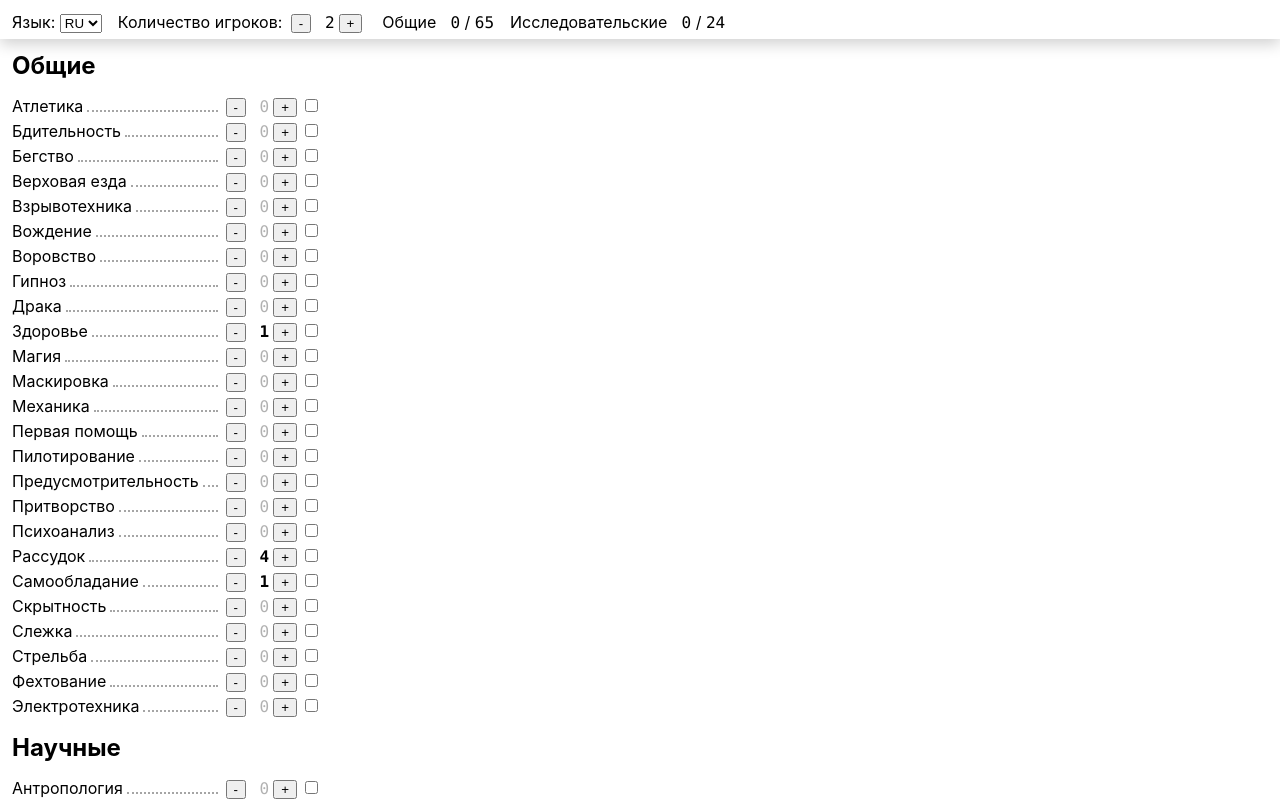
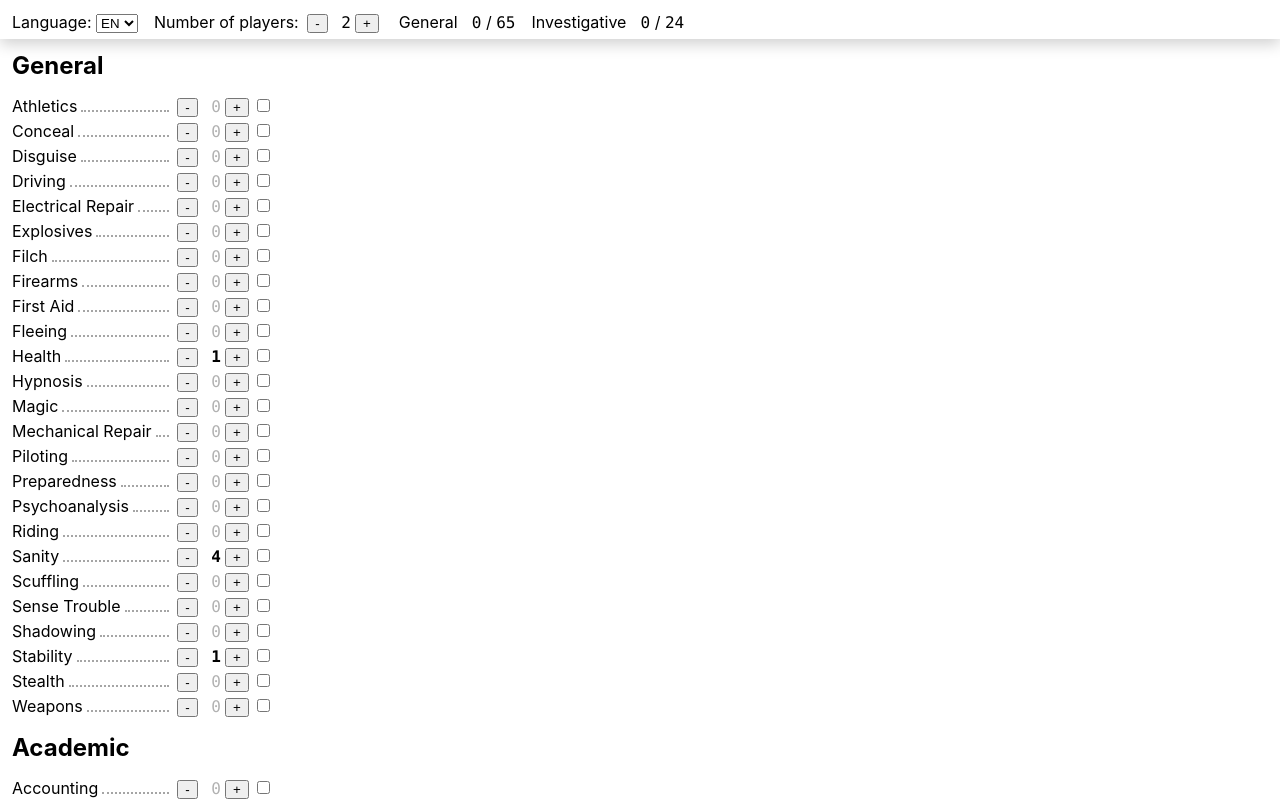
Before and after one commit to tsumo/gumshoe-configurator, a React (Create React App) app: page / in a window 1280 px wide. Shown: the top 801 px of the page. Built offline with nearby package versions, Linux system fonts and the light colour scheme.

Commit message:
lang detection

```diff
--- a/src/App.tsx
+++ b/src/App.tsx
@@ -6,12 +6,16 @@ import { useGlobalStateSnapshot } from "./global-state";
 import { trailOfCthulhu } from "./systems/trail-of-cthulhu";
 
 export const App = () => {
-  const { playersCount } = useGlobalStateSnapshot();
+  const { lang, playersCount } = useGlobalStateSnapshot();
   const skillEngine = useSkillEngine(trailOfCthulhu);
 
   useEffect(() => {
     skillEngine.setPlayersCount(playersCount);
   }, [skillEngine, playersCount]);
+
+  useEffect(() => {
+    document.documentElement.lang = lang;
+  }, [lang]);
 
   return (
     <>
--- a/src/components/ConfigPanel.tsx
+++ b/src/components/ConfigPanel.tsx
@@ -34,7 +34,7 @@ export const ConfigPanel = ({ skillEngine }: Props) => {
     <div className={s.configPanel}>
       <div>
         <span>{uiDict.language[lang]}: </span>
-        <select onChange={onLangSelect} defaultValue="ru">
+        <select onChange={onLangSelect} defaultValue={lang}>
           <option value="en">EN</option>
           <option value="ru">RU</option>
         </select>
--- a/src/global-state.tsx
+++ b/src/global-state.tsx
@@ -6,6 +6,8 @@ type GlobalState = {
   playersCount: number;
 };
 
-export const globalState = proxy<GlobalState>({ lang: "ru", playersCount: 2 });
+const lang: Language = /^ru\b/.test(navigator.language) ? "ru" : "en";
+
+export const globalState = proxy<GlobalState>({ lang, playersCount: 2 });
 
 export const useGlobalStateSnapshot = () => useSnapshot(globalState);
```
